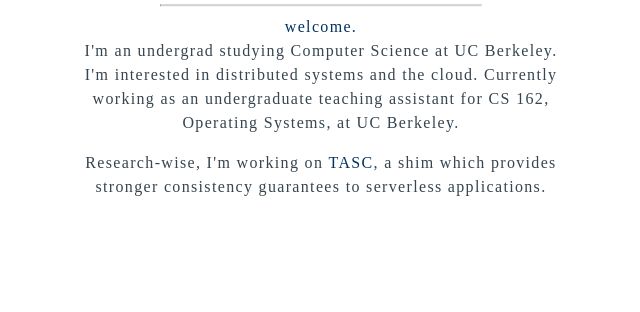
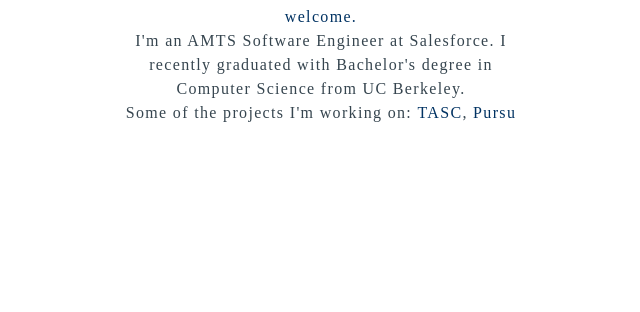
Before and after one commit to tajshaik24/tajshaik24.github.io, a plain HTML site: page index.html in a window 1280 px wide. Shown: the part 488-800 px from the top of the page, without its empty margins (319-959 px from the left). Drawn offline with nearby package versions, Linux system fonts and the light colour scheme; a web font is replaced by a local one.

Commit message:
Updating the description

```diff
--- a/assets/css/main.css
+++ b/assets/css/main.css
@@ -90,16 +90,9 @@ hr {
 #description {
   margin-left: auto;
   margin-right: auto;
-  width: 500px;
+  width: 400px;
   margin-bottom: 0;
   margin-top: 0;
-}
-
-#project {
-  margin-left: auto;
-  margin-right: auto;
-  width: 500px;
-  margin-bottom: 0;
 }
 
 .title {
--- a/index.html
+++ b/index.html
@@ -32,10 +32,7 @@
         <div id="welcome">welcome.</div>
         <div id="main">
           <p id="description">
-            I'm an undergrad studying Computer Science at UC Berkeley. I'm interested in distributed systems and the cloud. Currently working as an undergraduate teaching assistant for CS 162, Operating Systems, at UC Berkeley.
-          </p>
-          <p id="project">
-            Research-wise, I'm working on <a class="tasc-link" href="https://github.com/saurav-c/aftsi">TASC</a>, a shim which provides stronger consistency guarantees to serverless applications.
+            I'm an AMTS Software Engineer at Salesforce. I recently graduated with Bachelor's degree in Computer Science from UC Berkeley. </br> Some of the projects I'm working on: <a class="tasc-link" href="https://github.com/saurav-c/tasc">TASC</a>, <a class="tasc-link" href="pursu.dev">Pursu</a>
           </p>
         </div>
       </div>
```
